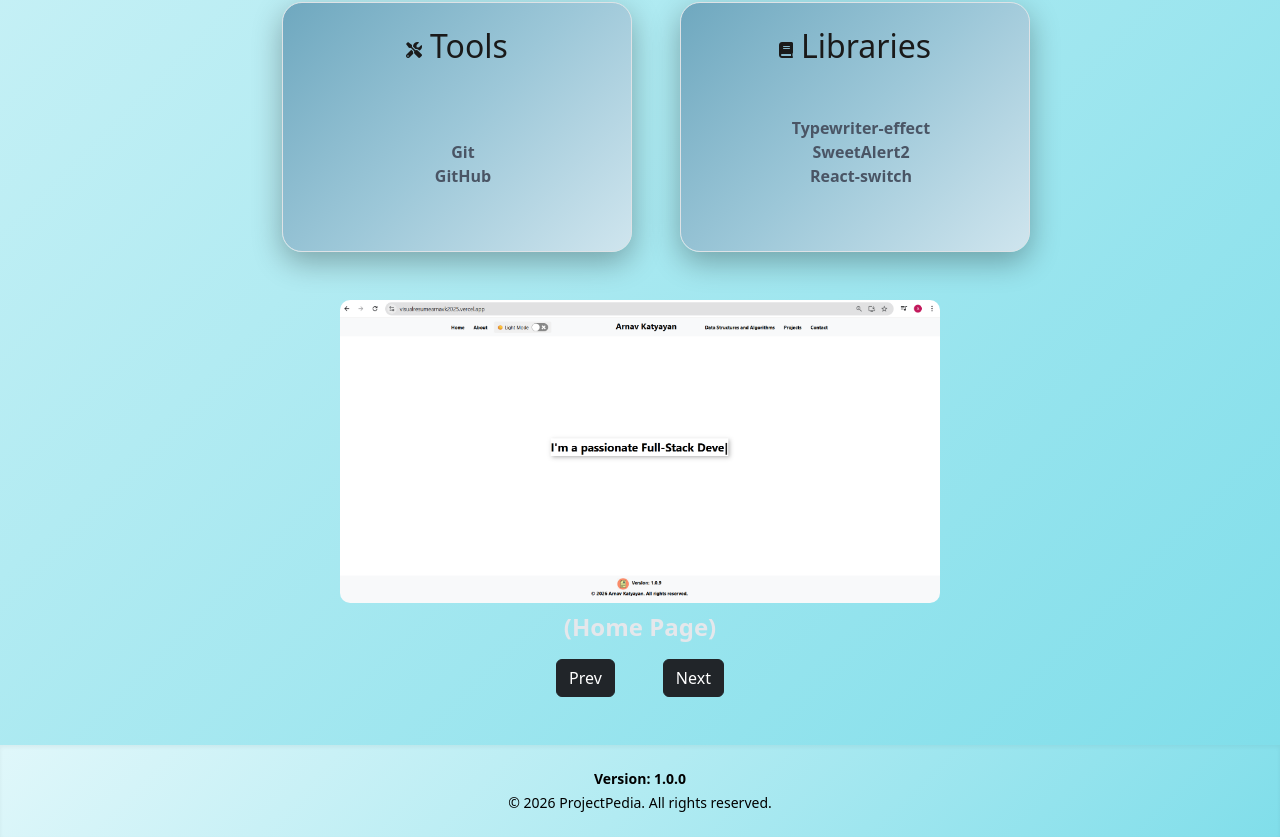
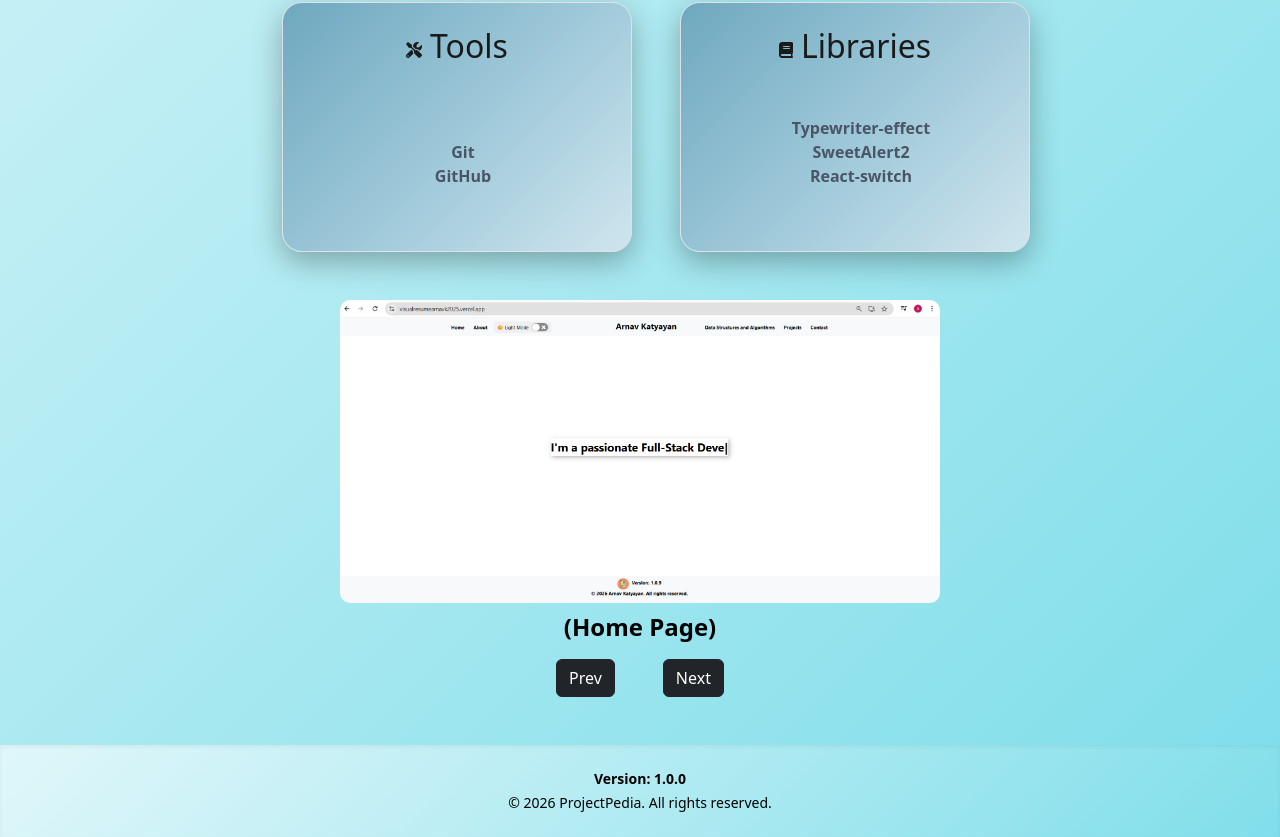
Before and after one commit to arnavkatyayan/projectpediafe, a React (Vite) app: page /frontend/portfolio in a window 1280 px wide. Shown: the part 984-1821 px from the top of the page. Built offline with nearby package versions, Linux system fonts and the light colour scheme.

Commit message:
Minor changes.

```diff
--- a/src/App.jsx
+++ b/src/App.jsx
@@ -46,9 +46,9 @@ function App() {
             <Switch checked={theme === "dark"} onChange={toggleTheme} label="Toggle Theme" className='cursor-pointer' />
             <p className="font-bold m-0 flex items-center">
               {theme === "dark" ? (
-                <i className="fa-solid fa-moon text-2xl text-yellow-300"></i>
+                <i className="fa-solid fa-moon text-2xl text-yellow-300 cursor-pointer" onClick={toggleTheme}></i>
               ) : (
-                <i className="fa-solid fa-sun text-2xl text-orange-400"></i>
+                <i className="fa-solid fa-sun text-2xl text-orange-400 cursor-pointer" onClick={toggleTheme}></i>
               )}
             </p>
           </div>
--- a/src/ReusableComponent.jsx
+++ b/src/ReusableComponent.jsx
@@ -116,7 +116,7 @@ function ReusableComponent(props) {
 
             <div className="project-images">
                 <img src={imageArr[currentImage]} alt="Project" className="image-dimensions" />
-                <p className="text-center font-bold text-gray-200 text-2xl mt-2">({props.data.imgDetails[currentImage]})</p>
+                <p className="text-center font-bold text-2xl mt-2">({props.data.imgDetails[currentImage]})</p>
                 <div className="flex gap-5 justify-center items-center button-dimensions">
                     <Button onClick={handlePrev} variant="dark">Prev</Button>
                     <Button onClick={handleNext} variant="dark">Next</Button>
```
